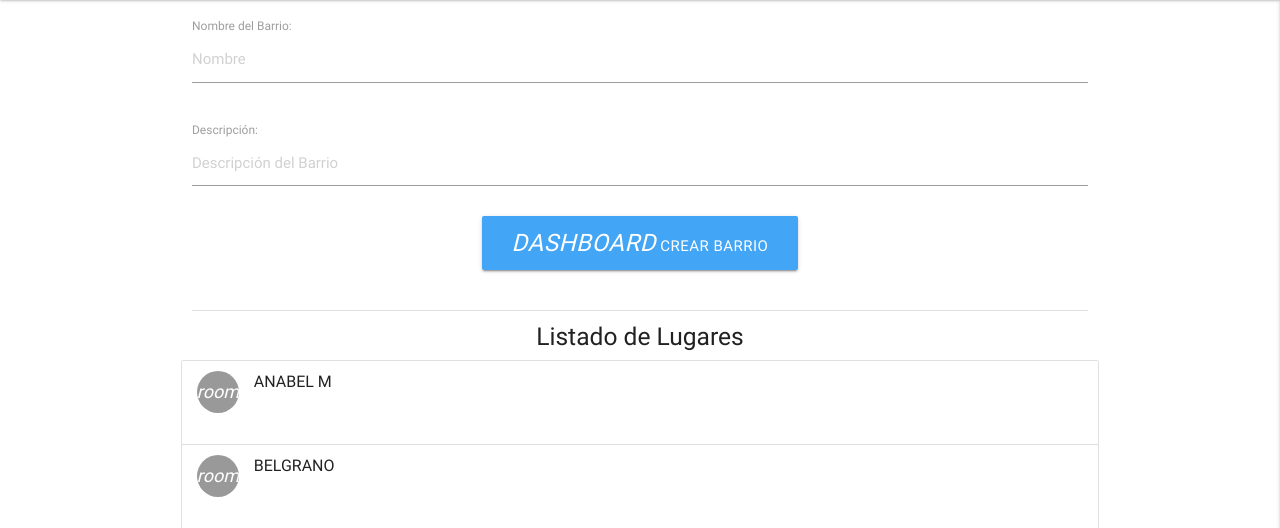
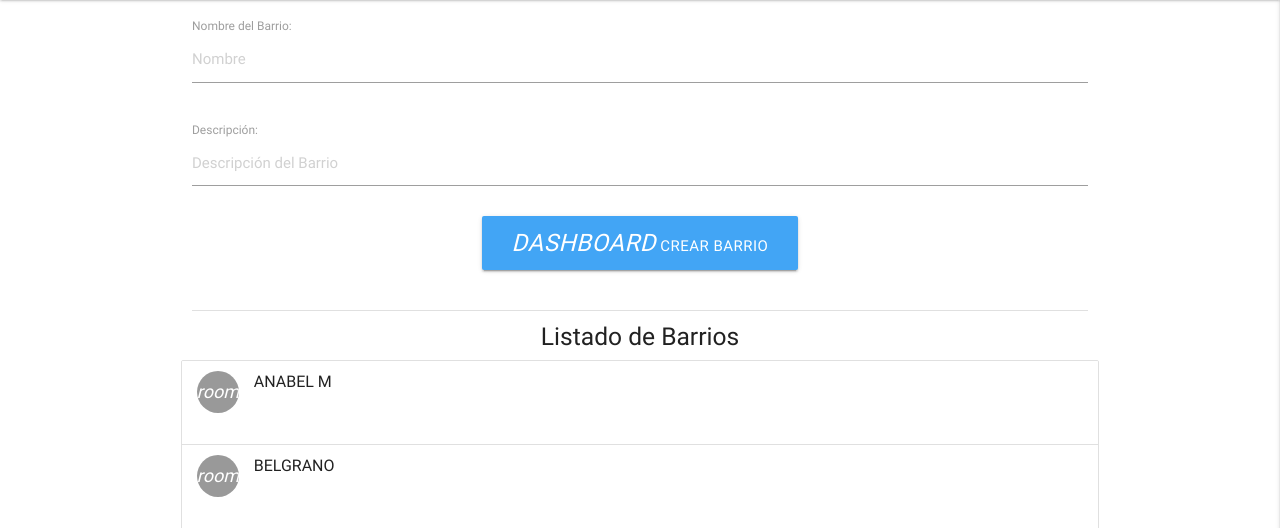
Before and after one commit to Informatorio2017/perros-definitivo, a Django app: page /campaing/crear_barrio/ in a window 1280 px wide. Shown: the part 65-593 px from the top of the page. Run offline with Django 3.2, Linux system fonts and the light colour scheme; a user stored in the database is signed in; data comes from the database, SQL or seed files in the repository; parts of the project's set-up code (start-up, migrations or seed data) failed here and were passed over; some libraries are stand-ins or nearby versions.

Commit message:
crear barrios: titulo listado

```diff
--- a/perros/app_campaing/templates/crear_barrio.html
+++ b/perros/app_campaing/templates/crear_barrio.html
@@ -25,7 +25,7 @@
 
 
 <div class="divider"></div>
-<h5 class="center-align">Listado de Lugares </h5>
+<h5 class="center-align">Listado de Barrios </h5>
 
 <div class="row">
   <ul class="collection">
```
